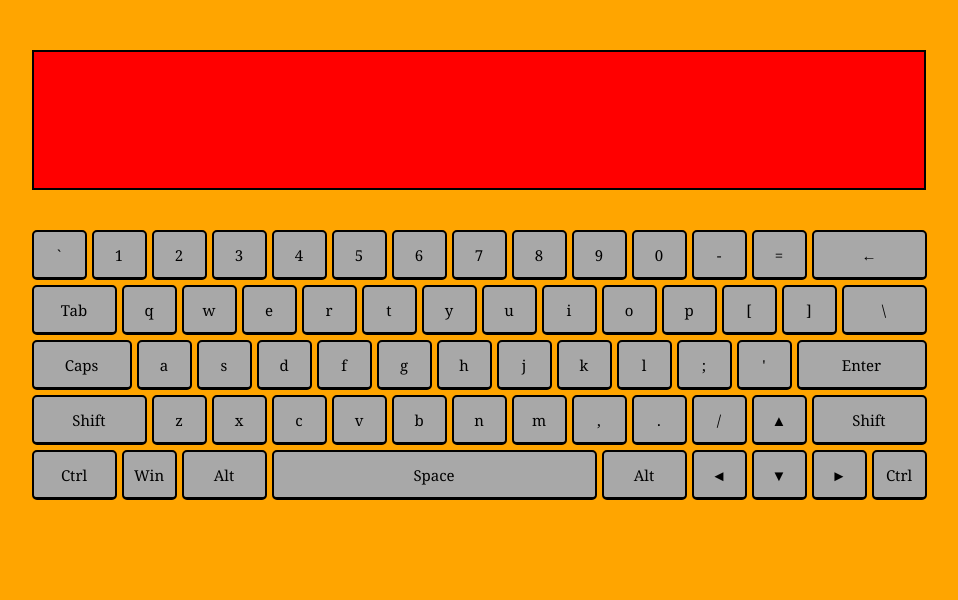
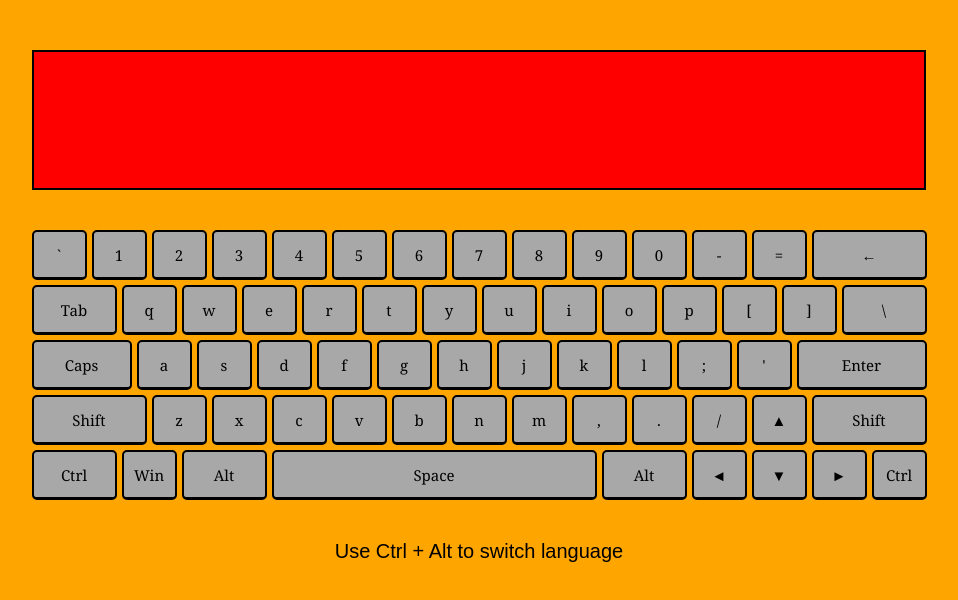
Before and after one commit to ChukovAndrey/rss-virtual-keyboard, a website: page index.html in a window 1280 px wide. Shown: the whole page, without its empty margins (161-1119 px from the left). Drawn offline with Linux system fonts and the light colour scheme.

Commit message:
feat: add subtext

```diff
--- a/index.js
+++ b/index.js
@@ -78,7 +78,10 @@ for (let i = 0; i <= 62; i += 1) {
   }
   keyboard.append(button);
 }
-container.append(text, keyboard);
+const subText = document.createElement('div');
+subText.classList.add('subtext');
+subText.innerText = 'Use Ctrl + Alt to switch language';
+container.append(text, keyboard, subText);
 body.append(container);
 
 const shiftableKeys = document.querySelectorAll('[data-name="shiftable"]');
--- a/style.css
+++ b/style.css
@@ -103,7 +103,12 @@ body {
 	resize: none;
 	font-size: 20px;
 }
-
+.subtext {
+	color: black;
+	font-size: 20px;
+	text-align: center;
+	margin-top: 40px;
+}
 .keyboard {
 	margin-top: 40px;
 	width: 100%;
```
